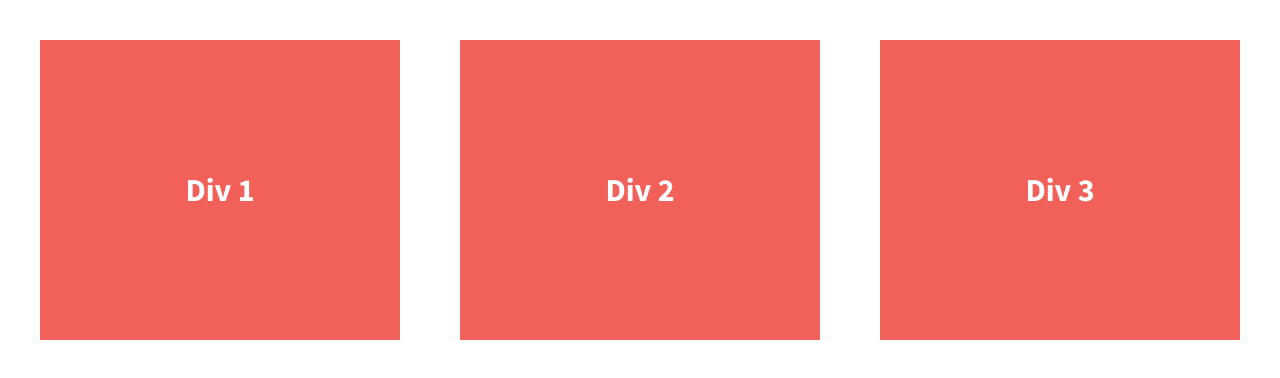
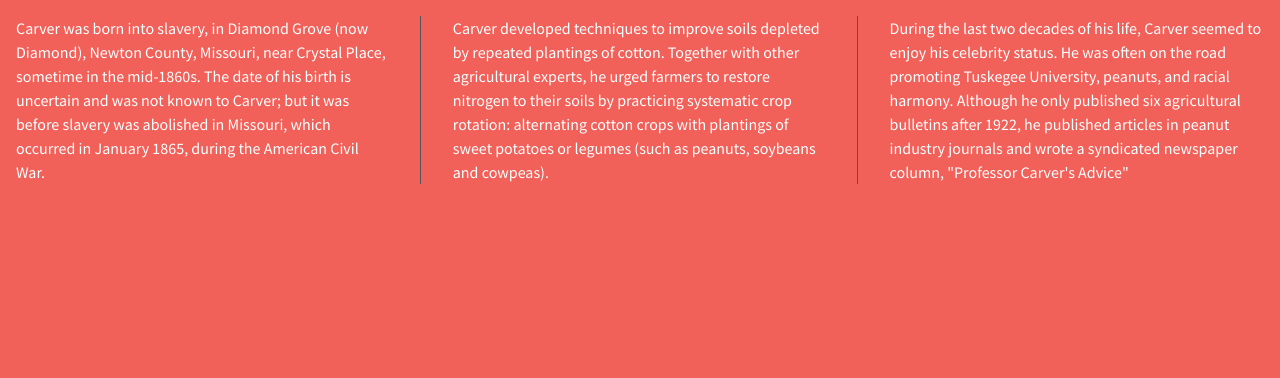
Before and after one commit to drewsouth/divs-flexbox-site, a plain HTML site: page index.html in a window 1280 px wide. Drawn offline with nearby package versions, Linux system fonts and the light colour scheme.

Commit message:
Added stying and borders

```diff
--- a/css/main.css
+++ b/css/main.css
@@ -97,35 +97,47 @@ textarea {
 
 
 html {
-  background-color: #fff;
+  background-color: #f16059;
   height: 100%;
+  width: 100%;
 }
 
 body {
   font-family: 'Source Sans Pro', sans-serif;
+  font-weight: 700px;
   padding: 2em;
-  font-size: 1.25em;
+  color: #fff;
   height: 100%;
+  font-size: 0.5em;
+
 }
 
 .wrapper {
   /*add display:flex and set justify-content to space-between*/
     display: flex;
-    font-weight: 700;
+    flex-flow: row wrap;
     justify-content: space-between;
+    align-items: center;
 }
 
 .div-1, .div-2, .div-3 {
   /*give the divs a width of 30%, add display:flex, set justify-content and align-items to center*/
   display: flex;
+  justify-content: center;
+  align-items: center;
   color: #fff;
   line-height: 1.5em;
-  font-size: 1.6em;
+  font-size: 2.0em;
   background-color: #f16059;
-  height: 300px;
+  height: auto;
   width: 30%;
-  justify-content: center;
-  align-items: center;
+
+
+}
+
+.div-1, .div-2 {
+    border-right: 1px solid #555;
+    padding-right: 30px;
 }
 
 
--- a/index.html
+++ b/index.html
@@ -23,13 +23,13 @@
 
         <section class="wrapper">
             <div class="div-1">
-                Div 1
+                Carver was born into slavery, in Diamond Grove (now Diamond), Newton County, Missouri, near Crystal Place, sometime in the mid-1860s. The date of his birth is uncertain and was not known to Carver; but it was before slavery was abolished in Missouri, which occurred in January 1865, during the American Civil War.
             </div>
             <div class="div-2">
-                Div 2
+                Carver developed techniques to improve soils depleted by repeated plantings of cotton. Together with other agricultural experts, he urged farmers to restore nitrogen to their soils by practicing systematic crop rotation: alternating cotton crops with plantings of sweet potatoes or legumes (such as peanuts, soybeans and cowpeas).
             </div>
             <div class="div-3">
-                Div 3
+                During the last two decades of his life, Carver seemed to enjoy his celebrity status. He was often on the road promoting Tuskegee University, peanuts, and racial harmony. Although he only published six agricultural bulletins after 1922, he published articles in peanut industry journals and wrote a syndicated newspaper column, "Professor Carver's Advice"
             </div>
         </section>
 
```
